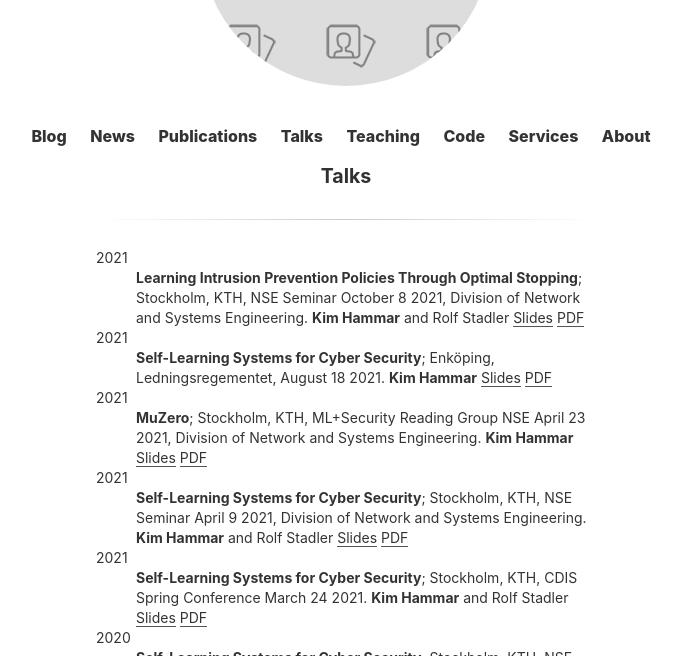
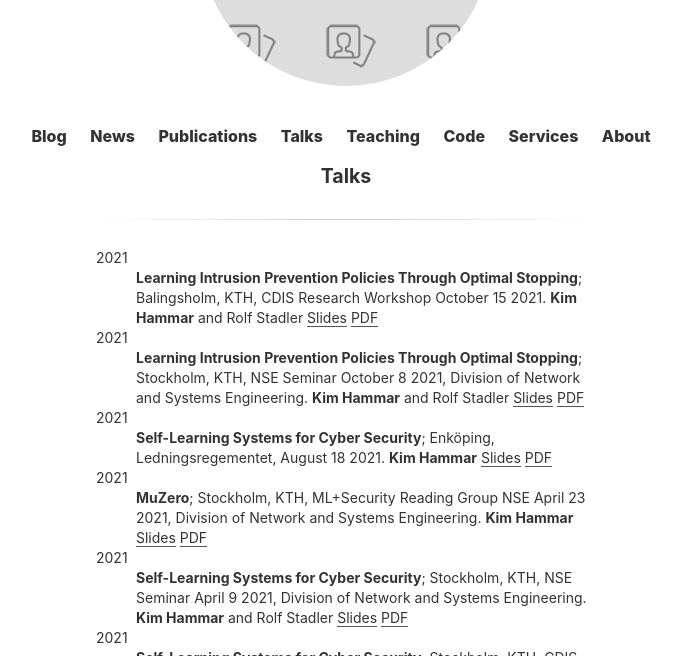
Before and after one commit to Limmen/Limmen.github.io, a Jekyll site: the page built from talks.md, in a window 1280 px wide and 900 px high, cut to the strip 244-900 px from the top of the window. Shown: the whole strip, without its empty margins (294-976 px from the left). Built offline with Jekyll 4.4.1, drawn with Linux system fonts in a browser that asks for light colours.

Commit message:
upd talks

```diff
--- a/talks.md
+++ b/talks.md
@@ -2,6 +2,12 @@
 layout: page
 title: Talks
 ---
+
+2021
+:   **Learning Intrusion Prevention Policies Through Optimal Stopping**; Balingsholm, KTH, CDIS Research Workshop October 15 2021.
+    **Kim Hammar** and Rolf Stadler
+	[Slides](https://www.slideshare.net/KimHammar/learning-intrusion-prevention-policies-through-optimal-stopping-250452321)
+	[PDF](/assets/slides/CDIS_Workshop_Balingsholm_15_oct_2021_Hammar_Stadler.pdf)
 
 2021
 :   **Learning Intrusion Prevention Policies Through Optimal Stopping**; Stockholm, KTH, NSE Seminar October 8 2021, Division of Network and Systems Engineering.
```
Also changed, not shown: 1 other file.
